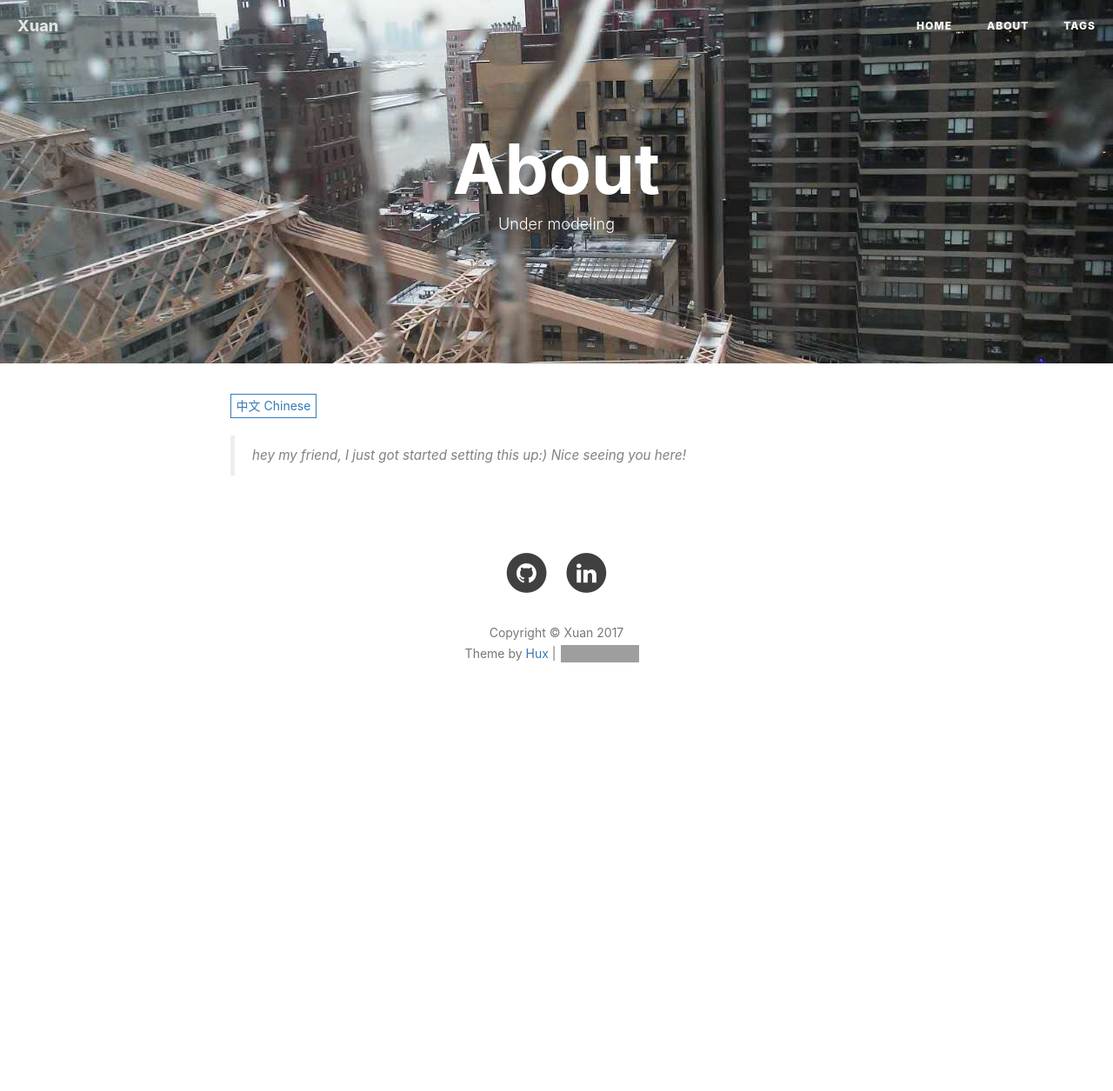
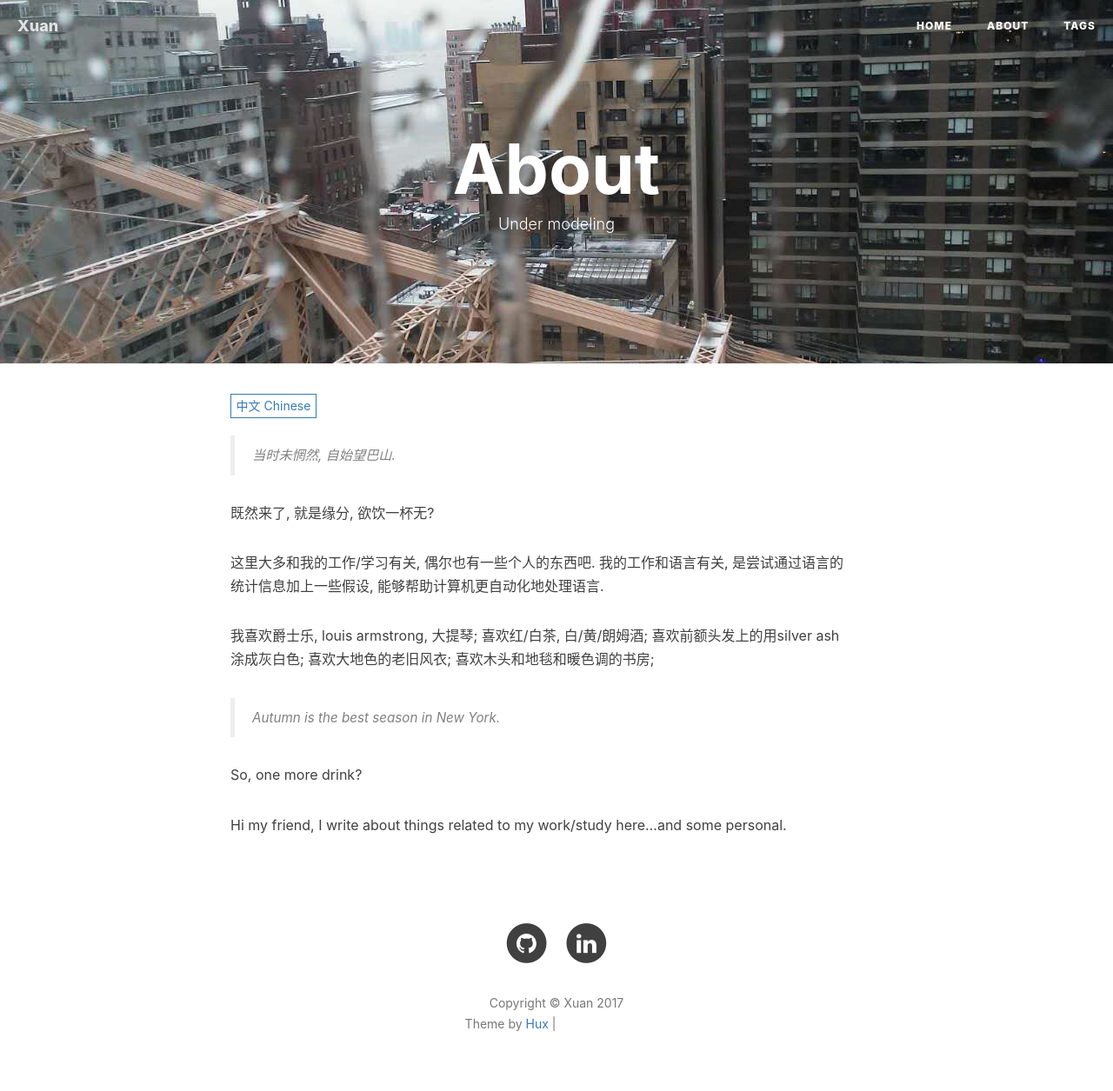
Before and after one commit to Alex-X-W/Alex-X-W.github.io, a Jekyll site: the page built from about.html, in a window 1280 px wide. Shown: the whole page at 87% size. Built offline with Jekyll 4.4.1, drawn with Linux system fonts in a browser that asks for light colours; nearby versions of some CDN libraries; comment, search, counter and statistics services are not loaded; before the commit the page ends 900 px from its top, so only the background shows below that; grey boxes are pictures that could not be loaded.

Commit message:
update about

```diff
--- /dev/null
+++ b/_includes/about/en.md
@@ -0,0 +1,5 @@
+> Autumn is the best season in New York.
+
+So, one more drink?
+
+Hi my friend, I write about things related to my work/study here...and some personal.
--- a/_includes/about/zh.md
+++ b/_includes/about/zh.md
@@ -1 +1,11 @@
-> hey my friend, I just got started setting this up:) Nice seeing you here!
+> 当时未惘然, 自始望巴山.
+
+既然来了, 就是缘分, 欲饮一杯无?
+
+这里大多和我的工作/学习有关, 偶尔也有一些个人的东西吧. 我的工作和语言有关, 是尝试通过语言的统计信息加上一些假设, 能够帮助计算机更自动化地处理语言.
+
+我喜欢爵士乐, louis armstrong, 大提琴;
+喜欢红/白茶, 白/黄/朗姆酒;
+喜欢前额头发上的用silver ash涂成灰白色;
+喜欢大地色的老旧风衣;
+喜欢木头和地毯和暖色调的书房;
--- a/about.html
+++ b/about.html
@@ -18,7 +18,10 @@
 </div>
 
 <!-- English Version -->
-
+<div class="En post-container">
+    {% capture about_en %}{% include about/en.md %}{% endcapture %}
+    {{ about_en | markdownify }}
+</div>
 
 <!-- Handle Language Change -->
 <script type="text/javascript">
```
Also changed, not shown: other parts of about.html (+1 -1 lines).
